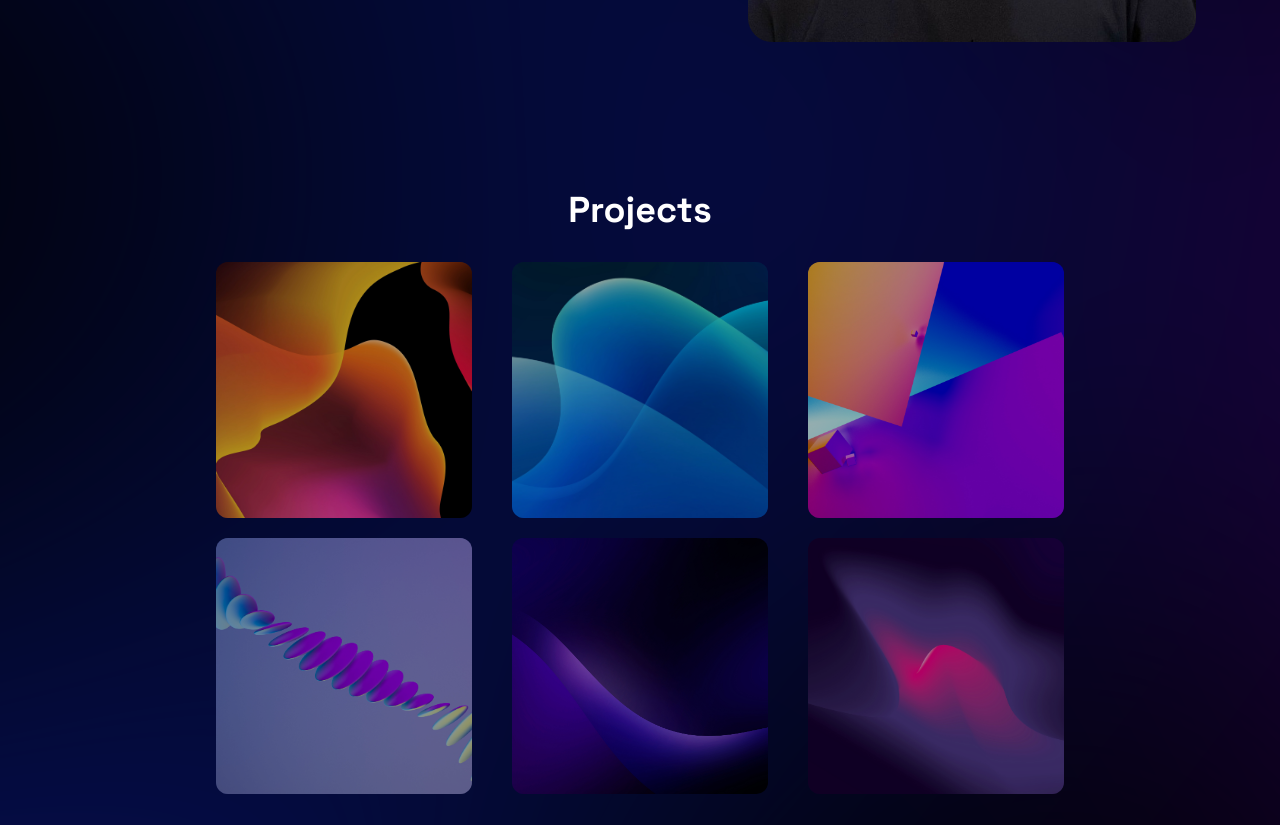
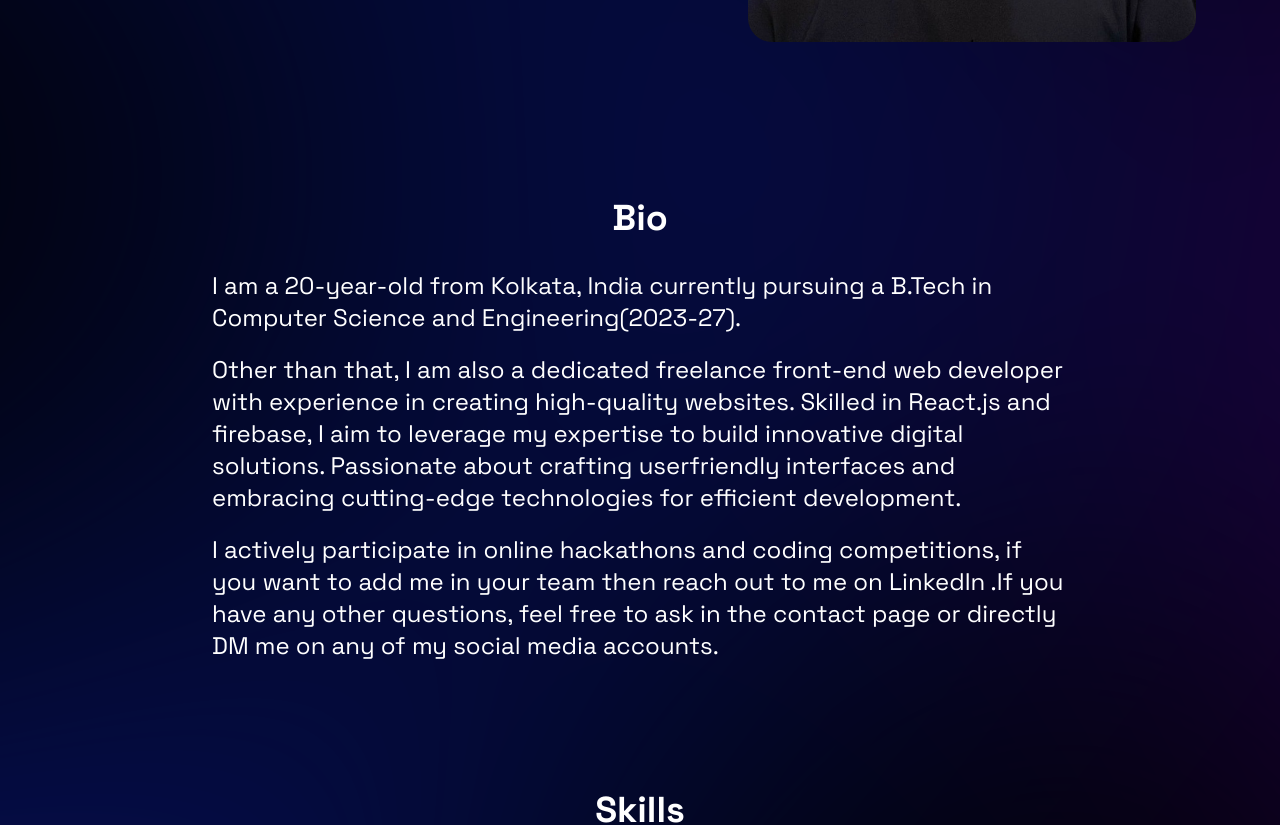
Before and after one commit to Ayush215mb/Ayush215mb-Portfolio, a React (Vite) app: page / in a window 1280 px wide. Shown: the part 552-1377 px from the top of the page. Built offline with nearby package versions, Linux system fonts and the light colour scheme.

Commit message:
added vercel analytics

```diff
--- a/package.json
+++ b/package.json
@@ -10,6 +10,7 @@
     "preview": "vite preview"
   },
   "dependencies": {
+    "@vercel/analytics": "^1.3.1",
     "framer-motion": "^11.3.24",
     "react": "^18.3.1",
     "react-dom": "^18.3.1",
--- a/src/App.jsx
+++ b/src/App.jsx
@@ -3,6 +3,8 @@ import First from "./Components/First";
 import Navbar from "./Components/Navbar";
 import Projects from "./Components/Projects";
 import Skills from "./Components/Skills";
+
+import { Analytics } from "@vercel/analytics/react";
 
 function App() {
   return (
@@ -13,10 +15,11 @@ function App() {
       <main>
         <First />
 
-        <Projects />
+        {/* <Projects /> */}
         <Bio />
         <Skills />
       </main>
+      <Analytics />
     </div>
   );
 }
--- a/src/Components/Bio.jsx
+++ b/src/Components/Bio.jsx
@@ -5,7 +5,7 @@ const Bio = () => {
     <div className="flex justify-around md:my-32  ">
       <div>
         <h2 className="text-3xl md:text-4xl mb-8 font-bold text-center">Bio</h2>
-        <div className="flex flex-col items-center justify-center text-xl px-5  md:max-w-3xl gap-5 ">
+        <div className="flex flex-col items-center justify-center text-xl md:text-2xl px-5  md:max-w-4xl gap-5 ">
           <p>
             I am a 20-year-old from Kolkata, India currently pursuing a B.Tech
             in Computer Science and Engineering(2023-27).
@@ -13,16 +13,16 @@ const Bio = () => {
           <p>
             Other than that, I am also a dedicated freelance front-end web
             developer with experience in creating high-quality websites. Skilled
-            in React.js, React Native and firebase, I aim to leverage my
-            expertise to build innovative digital solutions. Passionate about
-            crafting userfriendly interfaces and embracing cutting-edge
-            technologies for efficient development.
+            in React.js and firebase, I aim to leverage my expertise to build
+            innovative digital solutions. Passionate about crafting userfriendly
+            interfaces and embracing cutting-edge technologies for efficient
+            development.
           </p>
           <p>
-            I actively participate in online hackathons and coding competitions
-            and work as freelance front-end developer.If you have any questions,
-            feel free to ask in the contact page or directly DM me on any of my
-            social media accounts.
+            I actively participate in online hackathons and coding competitions,
+            if you want to add me in your team then reach out to me on LinkedIn
+            .If you have any other questions, feel free to ask in the contact
+            page or directly DM me on any of my social media accounts.
           </p>
         </div>
       </div>
--- a/src/Components/First.jsx
+++ b/src/Components/First.jsx
@@ -14,8 +14,8 @@ const First = () => {
           <h1 className="md:text-7xl text-2xl text-center md:text-start">
             AYUSH YADAV
           </h1>
-          <p className="md:text-3xl">Hello there! 🤙</p>
-          <motion.p className="md:text-xl md:max-w-xl">
+          <p className="md:text-3xl text-xl">Hello there! 🤙</p>
+          <motion.p className="md:text-2xl text-lg md:max-w-xl">
             I am a passionate Web Developer with a knack of creating beautiful
             and functional websites.
             <br /> I like transforming ideas into enaging and user-friendly web
--- a/src/index.css
+++ b/src/index.css
@@ -6,7 +6,7 @@
 
 body {
   font-family: "Space Grotesk", sans-serif;
-  background-image: url("/public/Images/bg-img.png");
+  background-image: url("/Images/bg-img.png");
 
   background-color: black;
   color: white;
```
Also changed, not shown: 1 other file (tests, documents, lock files or other folders).
